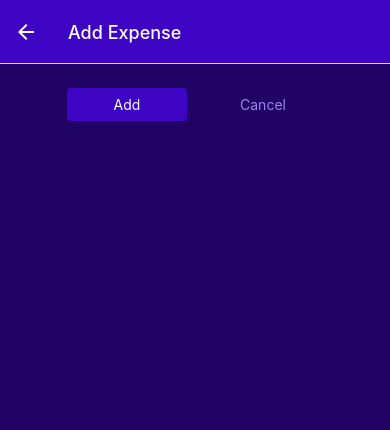
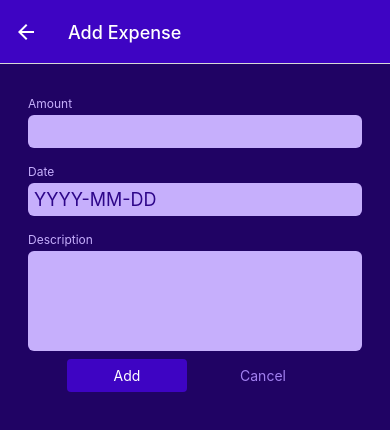
Before and after one commit to SamMathelete/expense-tracker-project, a React Native app: screen /ManageExpenses in a window 390 px wide. Shown: the top 430 px of the page. Built offline with nearby package versions, Linux system fonts and the light colour scheme.

Commit message:
Added Inputs

```diff
--- /dev/null
+++ b/components/ManageExpense/ExpenseForm.tsx
@@ -0,0 +1,35 @@
+import { FC } from "react";
+import { StyleSheet, View } from "react-native";
+import { Colors } from "../../constants/styles";
+import Input from "./Input";
+
+const ExpenseForm: FC = () => {
+  const amountChangeHandler = () => {};
+  return (
+    <View>
+      <Input
+        label="Amount"
+        textInputConfig={{
+          keyboardType: "decimal-pad",
+          onChangeText: amountChangeHandler,
+        }}
+      />
+      <Input
+        label="Date"
+        textInputConfig={{
+          placeholder: "YYYY-MM-DD",
+          maxLength: 10,
+          onChangeText: () => {},
+        }}
+      />
+      <Input
+        label="Description"
+        textInputConfig={{
+          multiline: true,
+        }}
+      />
+    </View>
+  );
+};
+
+export default ExpenseForm;
--- /dev/null
+++ b/components/ManageExpense/Input.tsx
@@ -0,0 +1,55 @@
+import { FC } from "react";
+import {
+  StyleProp,
+  StyleSheet,
+  Text,
+  TextInput,
+  TextStyle,
+  View,
+} from "react-native";
+import { Colors } from "../../constants/styles";
+
+interface Props {
+  label: string;
+  textInputConfig?: React.ComponentProps<typeof TextInput>;
+}
+
+const Input: FC<Props> = ({ label, textInputConfig }) => {
+  let inputStyles: StyleProp<TextStyle> = [styles.input];
+
+  if (textInputConfig && textInputConfig.multiline) {
+    inputStyles.push(styles.inputMultiline);
+  }
+
+  return (
+    <View style={styles.inputContainer}>
+      <Text style={styles.label}>{label}</Text>
+      <TextInput style={inputStyles} {...textInputConfig} />
+    </View>
+  );
+};
+
+export default Input;
+
+const styles = StyleSheet.create({
+  inputContainer: {
+    marginHorizontal: 4,
+    marginVertical: 8,
+  },
+  label: {
+    fontSize: 12,
+    color: Colors.primary100,
+    marginBottom: 4,
+  },
+  input: {
+    backgroundColor: Colors.primary100,
+    padding: 6,
+    borderRadius: 6,
+    fontSize: 18,
+    color: Colors.primary700,
+  },
+  inputMultiline: {
+    minHeight: 100,
+    textAlignVertical: "top",
+  },
+});
--- a/components/UI/Button.tsx
+++ b/components/UI/Button.tsx
@@ -46,6 +46,7 @@ const styles = StyleSheet.create({
   },
   pressed: {
     opacity: 0.75,
-    color: Colors.primary100,
+    backgroundColor: Colors.primary100,
+    borderRadius: 4,
   },
 });
--- a/screens/ManageExpense.tsx
+++ b/screens/ManageExpense.tsx
@@ -1,6 +1,7 @@
 import { BottomTabScreenProps } from "@react-navigation/bottom-tabs";
 import { FC, useContext, useLayoutEffect } from "react";
 import { StyleSheet, View } from "react-native";
+import ExpenseForm from "../components/ManageExpense/ExpenseForm";
 import Button from "../components/UI/Button";
 import IconButton from "../components/UI/IconButton";
 import { Colors } from "../constants/styles";
@@ -52,6 +53,7 @@ const ManageExpense: FC<Props> = ({ navigation, route }) => {
 
   return (
     <View style={styles.container}>
+      <ExpenseForm />
       <View style={styles.buttonContainer}>
         <Button style={styles.button} onPress={confirmHandler}>
           {isEditing ? "Update" : "Add"}
```
